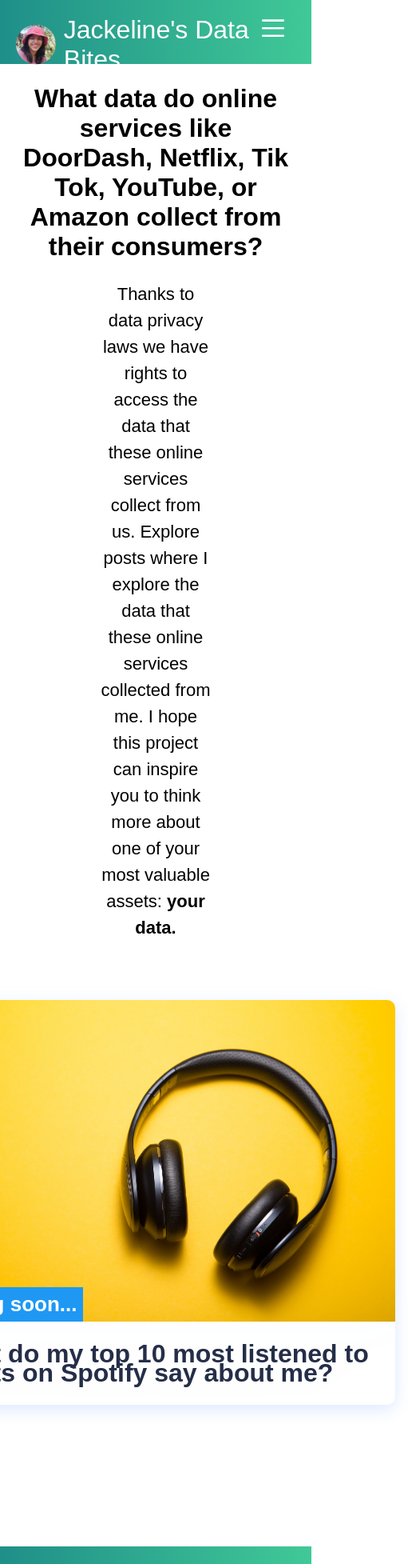
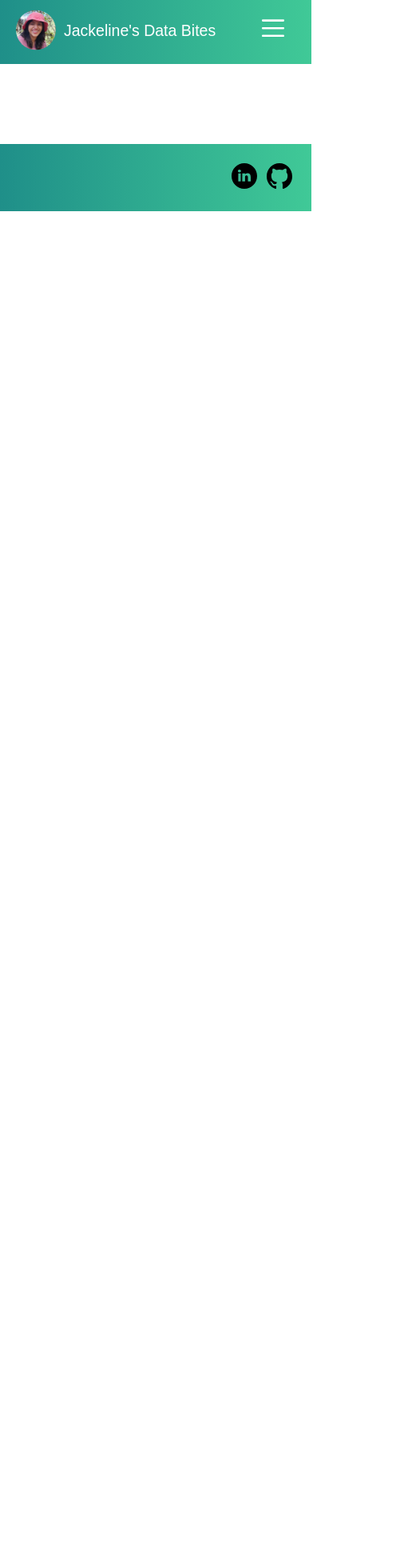
Before and after one commit to JLopezRuiz/website, a React (Create React App) app: page / in a window 390 px wide. Shown: the top 1955 px of the page at 80% size, 511 px wide, since content can reach past the window. After the commit the page ends 846 px from the top, so only its background shows below. Built offline with nearby package versions, Linux system fonts and the light colour scheme.

Commit message:
made bit more mobile friendly

```diff
--- a/package.json
+++ b/package.json
@@ -11,6 +11,7 @@
     "prop-types": "^15.8.1",
     "react": "^18.2.0",
     "react-dom": "^18.2.0",
+    "react-helmet": "^6.1.0",
     "react-router-dom": "^6.14.1",
     "react-scripts": "5.0.1",
     "sass": "^1.63.6",
@@ -18,8 +19,8 @@
   },
   "scripts": {
     "start": "react-scripts start",
-    "predeploy" : "npm run build",
-    "deploy" : "gh-pages -d build",
+    "predeploy": "npm run build",
+    "deploy": "gh-pages -d build",
     "build": "react-scripts build",
     "test": "react-scripts test",
     "eject": "react-scripts eject"
--- a/src/App.js
+++ b/src/App.js
@@ -1,6 +1,7 @@
 import React from 'react';
 import './App.css';
 import { BrowserRouter as Router, Routes, Route } from 'react-router-dom';
+import {Helmet} from 'react-helmet';
 import Navbar from './components/navbar/Navbar';
 import Home from './components/pages/home/Home';
 import About from './components/pages/about/About';
@@ -9,12 +10,15 @@
 
 const App = () => (
   <div className="App">
+    <Helmet>
+      <meta name="viewport" content="width=device-width, initial-scale=1.0" />
+    </Helmet>
     <Router>
       <Navbar />
       <Routes>
-        <Route path="/" exact element={<Home />} />
-        <Route path="/about" element={<About />} />
-        <Route path="/tutoring" element={<Tutoring />} />
+        <Route path="/website" exact element={<Home />} />
+        <Route path="/website/about" element={<About />} />
+        <Route path="/website/tutoring" element={<Tutoring />} />
       </Routes>
       <Footer />
     </Router>
--- a/src/components/footer/Footer.module.scss
+++ b/src/components/footer/Footer.module.scss
@@ -10,7 +10,7 @@
 .social-icons {
     justify-content: flex-end;
     display: flex;
-    margin: 24px 124px;
+    margin: 24px;
     column-gap: 12px;
 }
 
--- a/src/components/generic/cards/CardItem.module.scss
+++ b/src/components/generic/cards/CardItem.module.scss
@@ -36,7 +36,7 @@
     margin-left: 10px;
     padding: 6px 8px;
     // max-width: calc((100%) - 60px);
-    font-size: 26px;
+    font-size: min(3vw, 22px);
     font-weight: 700;
     color: #fff;
     background-color: #1f98f4;
@@ -68,7 +68,7 @@
 
   .cards__item__text {
     color: #252e48;
-    font-size: 32px;
+    font-size: min(3.5vw, 26px);
     line-height: 24px;
   }
 
--- a/src/components/generic/cards/Cards.js
+++ b/src/components/generic/cards/Cards.js
@@ -8,7 +8,7 @@
     <div className={styles.cards__container}>
       <div className={styles.cards__wrapper}>
         <ul className={styles.cards__items}>
-          <CardItem imageSrc={Headphones} label="coming soon..." caption="What do my top 10 most listened to artists on Spotify say about me?" path="/" />
+          <CardItem imageSrc={Headphones} label="coming soon..." caption="What do my top 10 most listened to artists on Spotify say about me?" path="/website" />
         </ul>
       </div>
     </div>
--- a/src/components/generic/cards/Cards.module.scss
+++ b/src/components/generic/cards/Cards.module.scss
@@ -7,13 +7,14 @@
     display: flex;
     flex-flow: column;
     align-items: center;
-    // max-width: 1120px;
+    max-width: 100%;
     width: 90%;
     margin: 0 auto;
   }
 
   .cards__wrapper {
     position: relative;
+    max-width: 100%;
     margin: 50px 0 45px;
   }
 
--- a/src/components/generic/content/Content.module.scss
+++ b/src/components/generic/content/Content.module.scss
@@ -1,6 +1,6 @@
 .text-default {
     line-height: 1.5;
-    font-size: 21px;
+    font-size: min(2vw, 21px);
     margin: 24px 124px;
 }
 
--- a/src/components/navbar/Navbar.js
+++ b/src/components/navbar/Navbar.js
@@ -25,17 +25,17 @@
           </div>
           <ul className={click ? styles['nav-menu-active'] : styles['nav-menu']}>
             <li className={styles['nav-item']}>
-              <Link to="/" className={styles['nav-links']} onClick={closeMobileMenu}>
+              <Link to="/website" className={styles['nav-links']} onClick={closeMobileMenu}>
                 Home
               </Link>
             </li>
             <li className={styles['nav-item']}>
-              <Link to="/about" className={styles['nav-links']} onClick={closeMobileMenu}>
+              <Link to="/website/about" className={styles['nav-links']} onClick={closeMobileMenu}>
                 About
               </Link>
             </li>
             <li className={styles['nav-item']}>
-              <Link to="/tutoring" className={styles['nav-links']} onClick={closeMobileMenu}>
+              <Link to="/website/tutoring" className={styles['nav-links']} onClick={closeMobileMenu}>
                 CS Tutoring
               </Link>
             </li>
--- a/src/components/navbar/Navbar.module.scss
+++ b/src/components/navbar/Navbar.module.scss
@@ -2,7 +2,7 @@
   background: linear-gradient(90deg, rgb(31, 143, 137) 0%, rgb(64, 201, 151) 100%);
   height: 80px;
   display: flex;
-  justify-content: center;
+  // justify-content: center;
   font-size: 1.2rem;
   position: sticky;
   top: 0;
@@ -20,7 +20,6 @@
 .navbar-logo {
   display: flex;
   color: #fff;
-  justify-self: start;
   margin-left: 20px;
   cursor: pointer;
   text-decoration: none;
@@ -34,6 +33,7 @@
   width: 50px;
   height: 50px;
   object-fit:cover;
+  max-width: 100%;
 }
 
 .fa-typo3 {
@@ -124,7 +124,10 @@
     position: absolute;
     top: 0;
     left: 0;
+    text-align: center;
     transform: translate(0%, 25%);
+    max-width: 100%;
+    font-size: min(5vw, 2rem);
   }
 
   .menu-icon {
--- a/src/components/pages/home/Home.module.scss
+++ b/src/components/pages/home/Home.module.scss
@@ -1,6 +1,6 @@
 .text {
     line-height: 1.5;
-    font-size: 22px;
+    font-size: min(2vw, 22px);
     text-align: center;
     margin: 24px 124px;
 }
--- a/src/components/pages/tutoring/Tutoring.module.scss
+++ b/src/components/pages/tutoring/Tutoring.module.scss
@@ -4,7 +4,7 @@
 
 .rates-list {
     line-height: 1.5;
-    font-size: 21px;
+    font-size: 2vw;
     margin: 24px 124px;
     list-style-type: none;
 }
```
Also changed, not shown: 1 other file (tests, documents, lock files or other folders).
